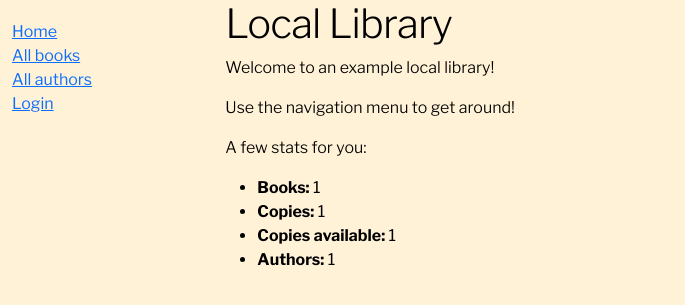
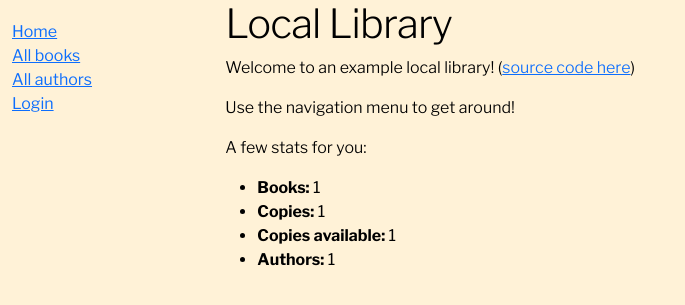
Before and after one commit to iconshocking/local-library, a Django app: template library/catalog/templates/catalog/index.html in a window 1280 px wide. Shown: the top 305 px of the page, without its empty margins (0-685 px from the left). Run offline with Django 5.2, Linux system fonts and the light colour scheme; the template is opened without the code that fills it: most values are stand-ins (such as "Sample title", 1, 10 or a date in 2020); style sheets or scripts are compiled from the project's sources; some libraries are stand-ins or nearby versions.

Commit message:
feat: link source code

```diff
--- a/library/catalog/templates/catalog/index.html
+++ b/library/catalog/templates/catalog/index.html
@@ -4,7 +4,7 @@
 {% endblock title %}
 {% block content %}
   <h1>Local Library</h1>
-  <p>Welcome to an example local library!</p>
+  <p>Welcome to an example local library! (<a href="https://github.com/iconshocking/local-library">source code here</a>)</p>
   <p>Use the navigation menu to get around!</p>
   <p>A few stats for you:</p>
   <ul>
```
